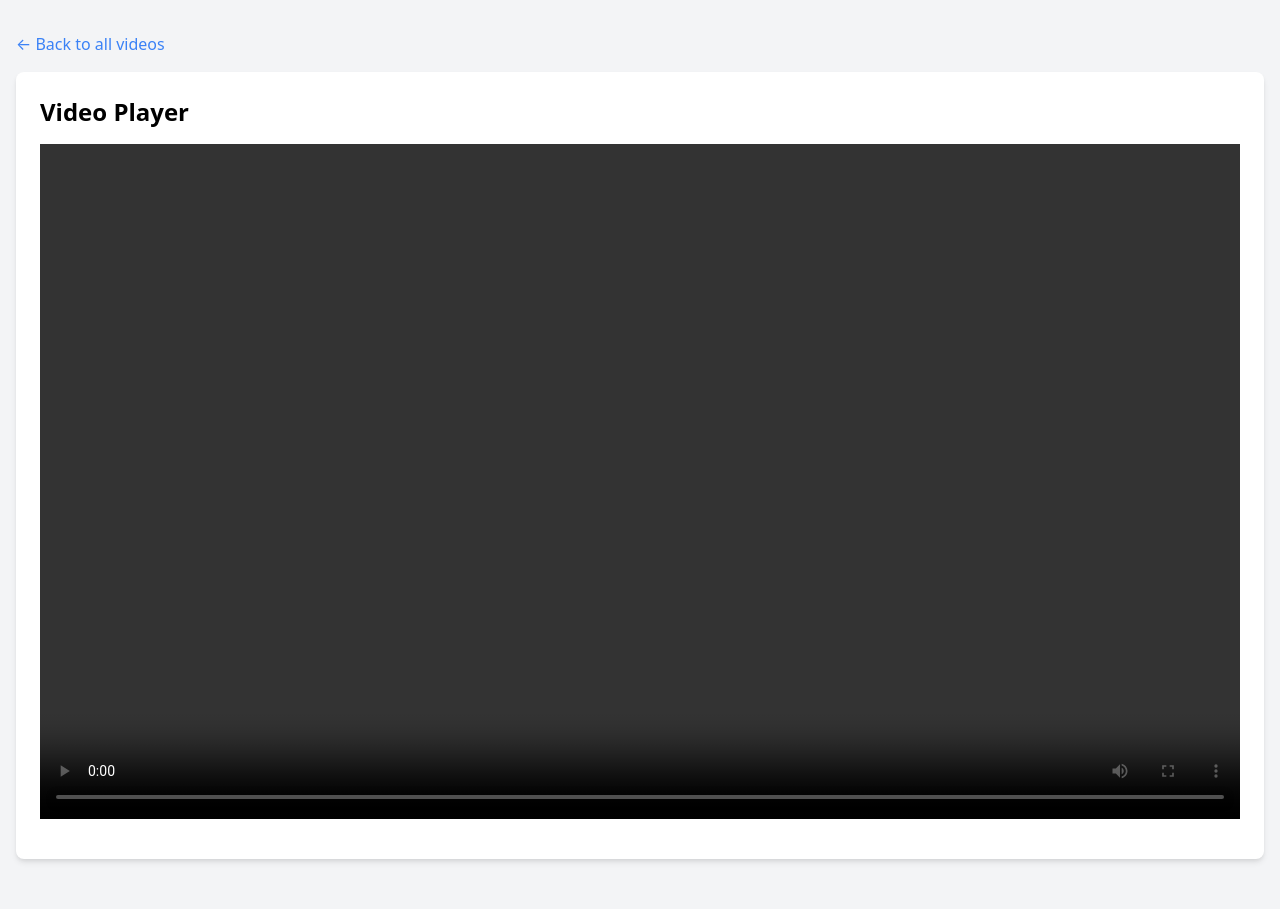
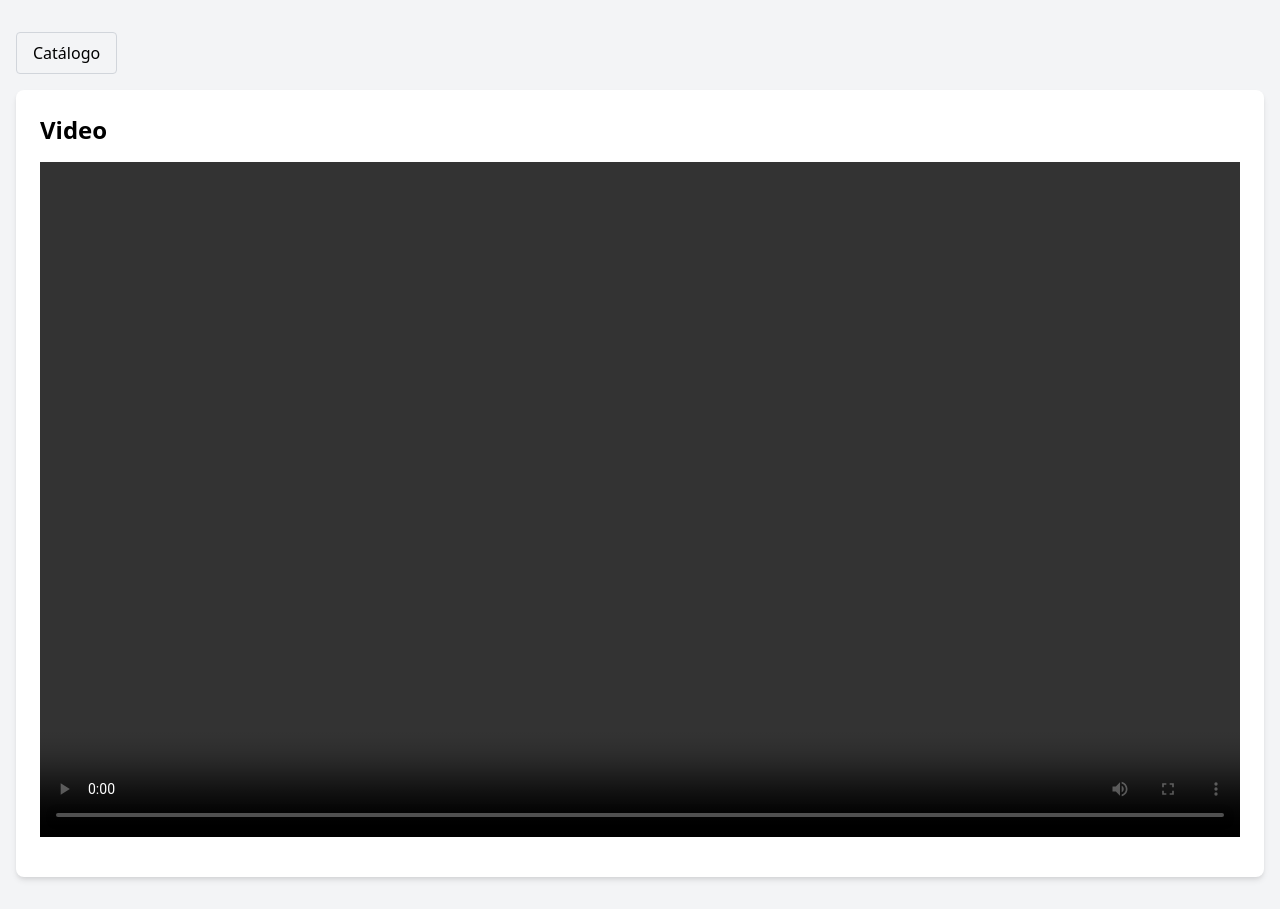
Before and after one commit to Casquinha2/Projeto-AADS, a plain HTML site: page Projeto/frontend/stream.html in a window 1280 px wide. Drawn offline with nearby package versions, Linux system fonts and the light colour scheme.

Commit message:
update stream.html
so mudar para pt

```diff
--- a/Projeto/frontend/stream.html
+++ b/Projeto/frontend/stream.html
@@ -3,7 +3,7 @@
 <head>
   <meta charset="UTF-8">
   <meta name="viewport" content="width=device-width, initial-scale=1">
-  <title>Video Player - Debug</title>
+  <title>Stream</title>
   <link href="https://cdnjs.cloudflare.com/ajax/libs/tailwindcss/2.2.19/tailwind.min.css" rel="stylesheet">
   <style>
     .video-container {
@@ -22,16 +22,21 @@
 <body class="bg-gray-100 min-h-screen">
   <div class="container mx-auto px-4 py-8">
     <div class="mb-4">
-      <a href="/" class="text-blue-500 hover:underline">&larr; Back to all videos</a>
+      <button
+        class="border border-gray-300 px-4 py-2 rounded hover:border-gray-500"
+        onclick="window.location.href='/admin.html';">
+        Catálogo
+      </button>
+
     </div>
 
     <div class="bg-white rounded-lg shadow-md p-6">
-      <h1 class="text-2xl font-bold mb-4">Video Player</h1>
+      <h1 class="text-2xl font-bold mb-4">Video</h1>
 
       <div class="video-container">
         <!-- Elemento que reproduzirá o vídeo -->
         <video id="my-video" controls preload="auto">
-          Your browser does not support the video tag.
+          Este browser não suporta este tipo de ficheiro.
         </video>
       </div>
 
```
